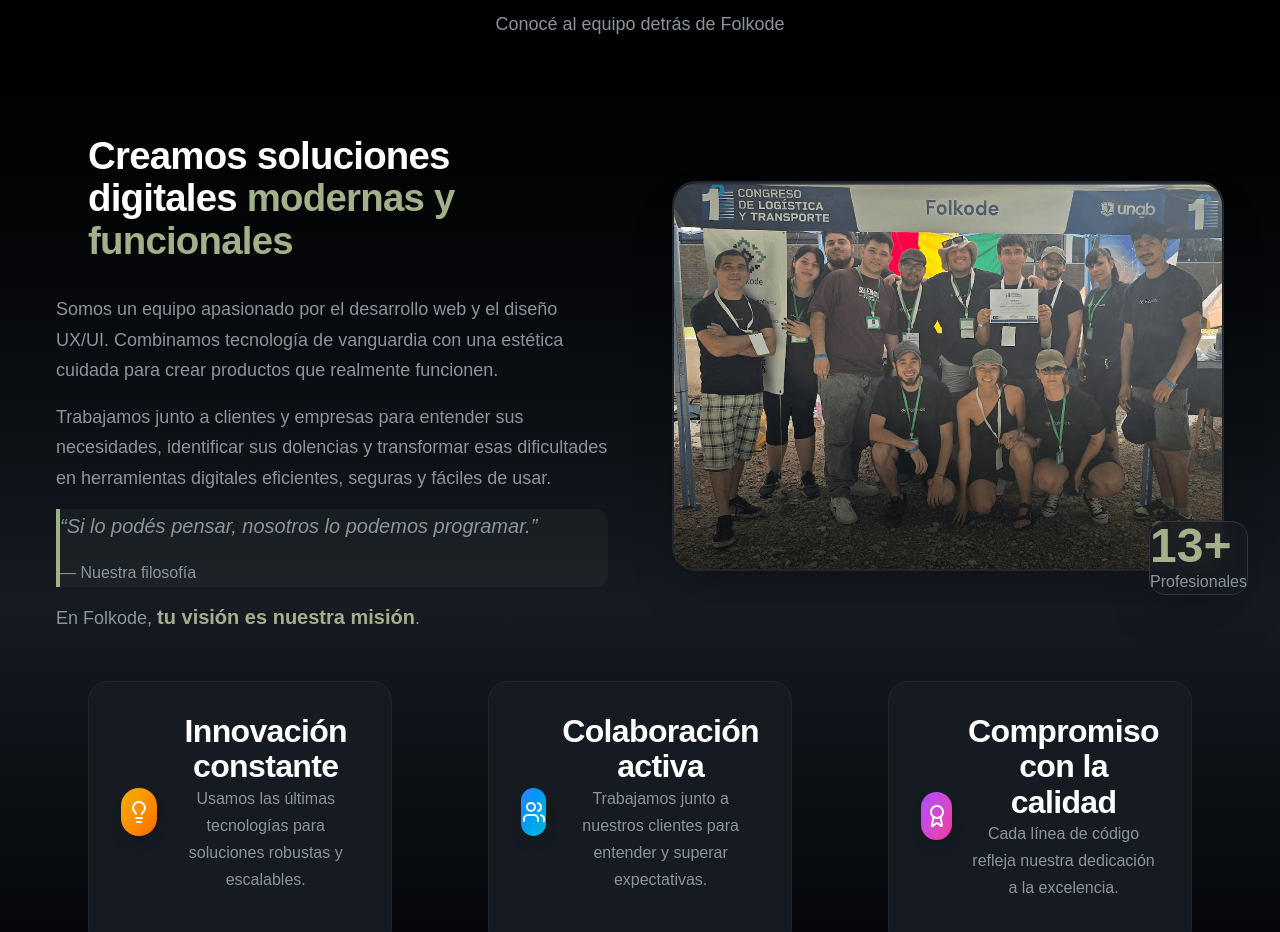
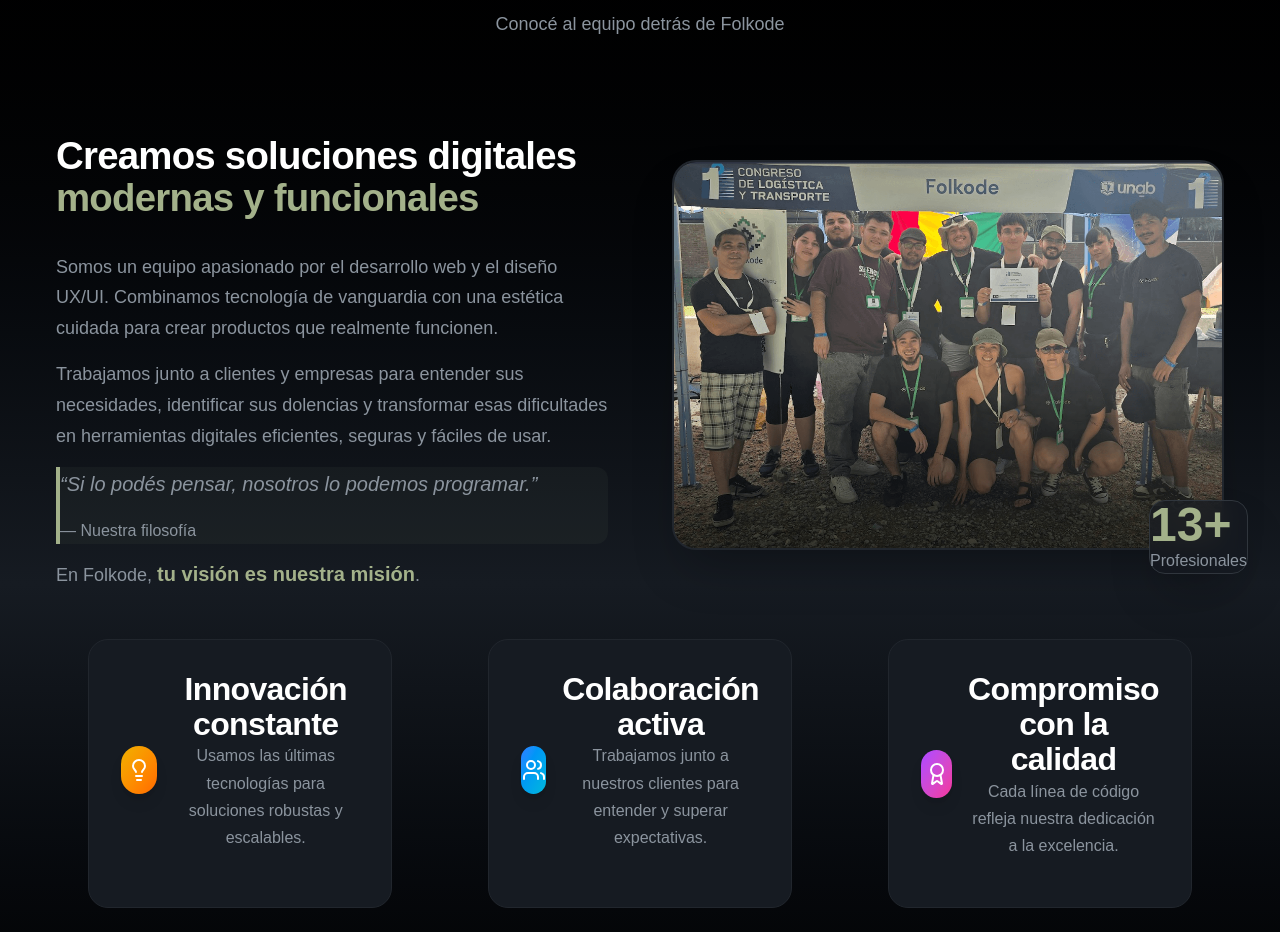
Before and after one commit to dgimenezdeveloper/folkode-webapp, a Next.js app in the folder frontend/: page / in a window 1280 px wide. Shown: the part 2700-3632 px from the top of the page. Built offline with nearby package versions, Linux system fonts and the light colour scheme.

Commit message:
titulo centado y zoom out integrado

```diff
--- a/frontend/src/components/sections/AboutUs.tsx
+++ b/frontend/src/components/sections/AboutUs.tsx
@@ -80,7 +80,7 @@
 						transition={{ duration: 0.6 }}
 						className="space-y-6"
 					>
-						<h3 className="text-3xl md:text-4xl font-bold text-[var(--color-text-primary)]">
+						<h3 className="text-3xl md:text-4xl font-bold text-[var(--color-text-primary)] !mx-0">
 							Creamos soluciones digitales{' '}
 							<span className="text-gradient">modernas y funcionales</span>
 						</h3>
@@ -124,14 +124,14 @@
 						transition={{ duration: 0.6, delay: 0.2 }}
 						className="relative"
 					>
-						<div className="relative rounded-3xl overflow-hidden border-2 border-[var(--color-border)] shadow-2xl">
+						<div className="relative rounded-3xl overflow-hidden border-2 border-[var(--color-border)] shadow-2xl hover:scale-105 transition-transform duration-1000">
 							{!imageError ? (
 								<Image
 									src="/images/grupo.png"
 									alt="Equipo Folkode"
 									width={600}
 									height={400}
-									className="object-cover w-full h-auto"
+									className="object-cover w-full h-auto "
 									onError={() => setImageError(true)}
 								/>
 							) : (
@@ -143,7 +143,7 @@
 								</div>
 							)}
 							{/* Overlay gradient */}
-							<div className="absolute inset-0 bg-gradient-to-t from-[var(--color-background)]/60 via-transparent to-transparent" />
+							<div className="absolute inset-0 bg-gradient-to-t from-[var(--color-background)]/60 via-transparent to-transparent select-none" />
 						</div>
 
 						{/* Floating badge */}
```
